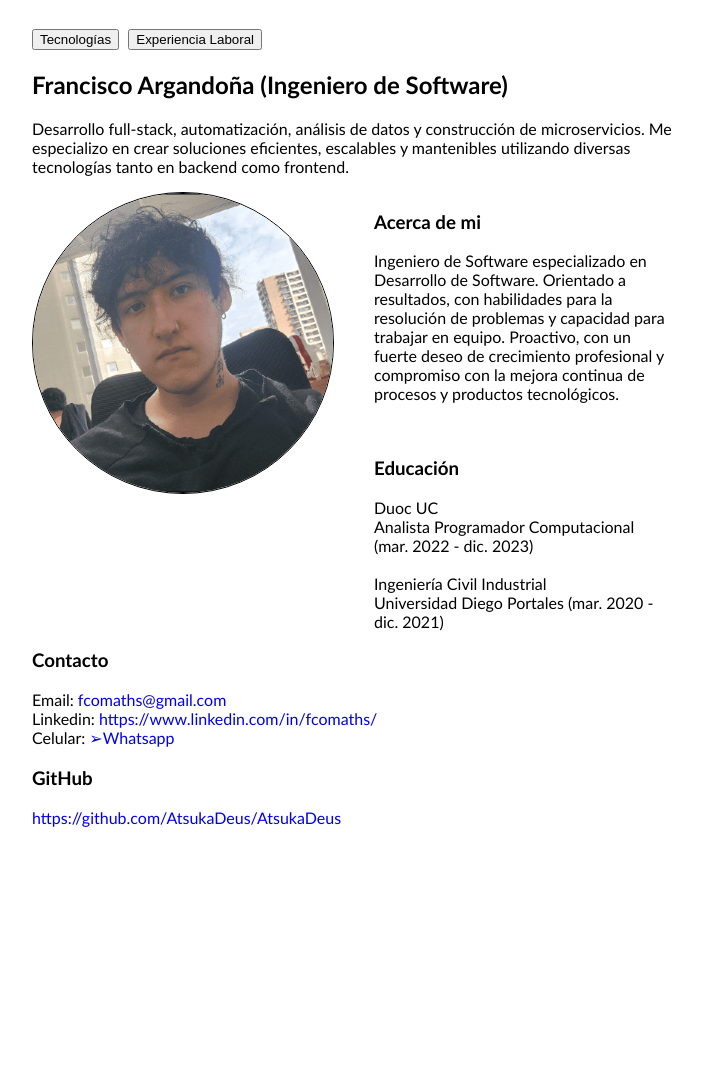
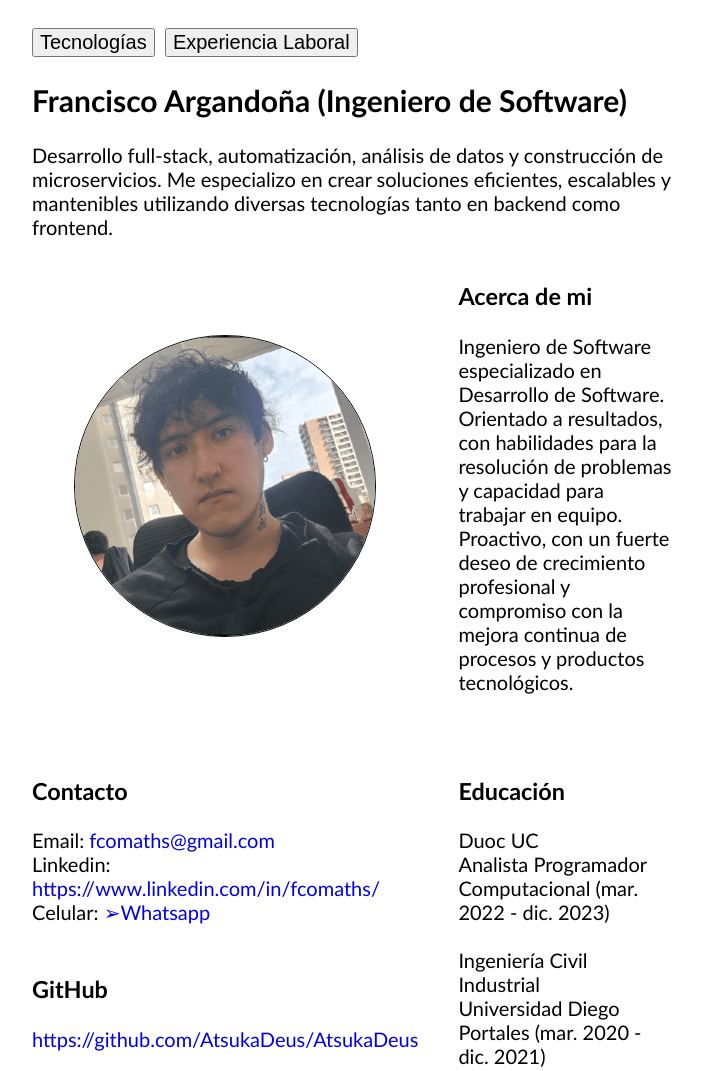
Before and after one commit to AtsukaDeus/portafolio_minimalista, a plain HTML site: page index.html in a window 1280 px wide. Shown: the whole page, without its empty margins (296-998 px from the left). Before the commit the page ends 875 px from the top, so only its background shows below. Drawn offline with Linux system fonts and the light colour scheme.

Commit message:
Add: responsividad

```diff
--- a/index.html
+++ b/index.html
@@ -12,11 +12,7 @@
 <body style="width: 100%;">
 
     <div class="contenedor">
-        <div style="
-                width: 50%;
-                margin-top: 20px;
-                margin-bottom: 40px;
-            ">
+        <div class="base">
             <div>
                 <div class="contendor">
                     <a href="exp_tecnologias.html">
@@ -34,15 +30,13 @@
                 Me especializo en crear soluciones eficientes, escalables y mantenibles utilizando diversas tecnologías tanto en backend como frontend.
             </p>
 
-            <div style="display: grid; grid-template-columns: repeat(2, 1fr); gap: 40px;">
-                <img src="ats_dev_opt.png" alt="atsuka_dev"
-                    style="
-                        width: 300px;
-                        height: 300px;
-                        border-radius: 100%;
-                        border: 1px solid black;
-                    "
-                >
+            <div class="imagen-y-acerca-de-mi">
+                <!-- Imagen -->
+                <div class="contenedor">
+                    <img src="ats_dev_opt.png" alt="atsuka_dev" class="img-perfil">
+                </div>
+
+                <!-- Acerca de mi -->
                 <div>
                     <h3>Acerca de mi</h3>
                     <p>
@@ -56,9 +50,21 @@
                         procesos y productos tecnológicos.
 
                     </p>
+                </div>
 
-                    <br>
+                <!-- Contacto -->
+                <div>
+                    <h3>Contacto</h3>
+                    Email: <a href="mailto:fcomaths@gmail.com">fcomaths@gmail.com</a> <br>
+                    Linkedin: <a href="https://www.linkedin.com/in/fcomaths/">https://www.linkedin.com/in/fcomaths/</a> <br>
+                    Celular: <a href="https://wa.me/+56920208745">➢Whatsapp</a>
 
+                    <h3 style="margin-top: 50px;">GitHub</h3>
+                    <a href="https://github.com/AtsukaDeus/AtsukaDeus">https://github.com/AtsukaDeus/AtsukaDeus</a> <br>
+                </div>
+
+                <!-- Educación -->
+                <div>
                     <h3>Educación</h3>
                     Duoc UC <br>
                     Analista Programador Computacional (mar. 2022 - dic. 2023) <br>
@@ -67,18 +73,9 @@
 
                     Ingeniería Civil Industrial <br>
                     Universidad Diego Portales (mar. 2020 - dic. 2021) <br>
+                </div>
 
-                </div>
             </div>
-
-            <h3>Contacto</h3>
-            Email: <a href="mailto:fcomaths@gmail.com">fcomaths@gmail.com</a> <br>
-            Linkedin: <a href="https://www.linkedin.com/in/fcomaths/">https://www.linkedin.com/in/fcomaths/</a> <br>
-            Celular: <a href="https://wa.me/+56920208745">➢Whatsapp</a>
-
-            <br>
-            <h3>GitHub</h3>
-            <a href="https://github.com/AtsukaDeus/AtsukaDeus">https://github.com/AtsukaDeus/AtsukaDeus</a> <br>
 
 
         </div>
--- a/styles.css
+++ b/styles.css
@@ -14,3 +14,75 @@
 a {
     text-decoration: none;
 }
+
+.base {
+    width: 80%;
+    margin-top: 20px;
+    margin-bottom: 40px;
+}
+
+.img-perfil {
+    width: 230px;
+    height: 230px;
+    border-radius: 100%;
+    border: 1px solid black;
+}
+
+.imagen-y-acerca-de-mi {
+    display: grid;
+    grid-template-columns: repeat(1, 1fr); gap: 40px;
+}
+
+/* Estilos base (móviles) */
+body {
+    font-size: 16px;
+}
+
+button {
+    font-size: 16px;
+}
+
+/* Para pantallas medianas (tablets) */
+@media (min-width: 768px) {
+    body { font-size: 18px; }
+    .imagen-y-acerca-de-mi {
+        display: grid; grid-template-columns: repeat(2, 1fr); gap: 40px;
+    }
+
+    .base {
+        width: 60%;
+        margin-top: 20px;
+        margin-bottom: 40px;
+    }
+
+    button {
+        font-size: 18px;
+    }
+
+    .img-perfil {
+        width: 250px;
+        height: 250px;
+    }
+}
+
+/* Para pantallas grandes (laptops/escritorio) */
+@media (min-width: 1200px) {
+    body { font-size: 20px; }
+    .imagen-y-acerca-de-mi {
+        display: grid; grid-template-columns: repeat(2, 1fr); gap: 40px;
+    }
+    .base {
+        width: 50%;
+        margin-top: 20px;
+        margin-bottom: 40px;
+    }
+
+    button {
+        font-size: 20px;
+    }
+
+    .img-perfil {
+        width: 300px;
+        height: 300px;
+    }
+}
```
Also changed, not shown: exp_laboral.html (+1 -5 lines), exp_tecnologias.html (+1 -5 lines).
